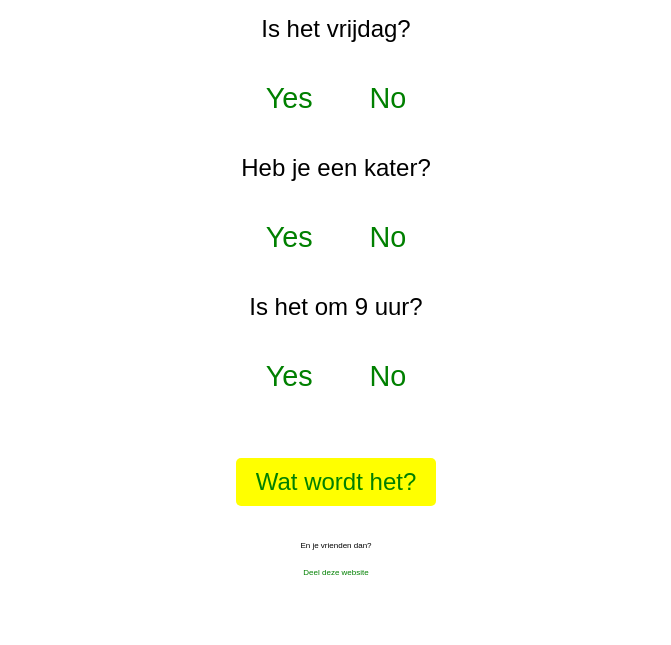
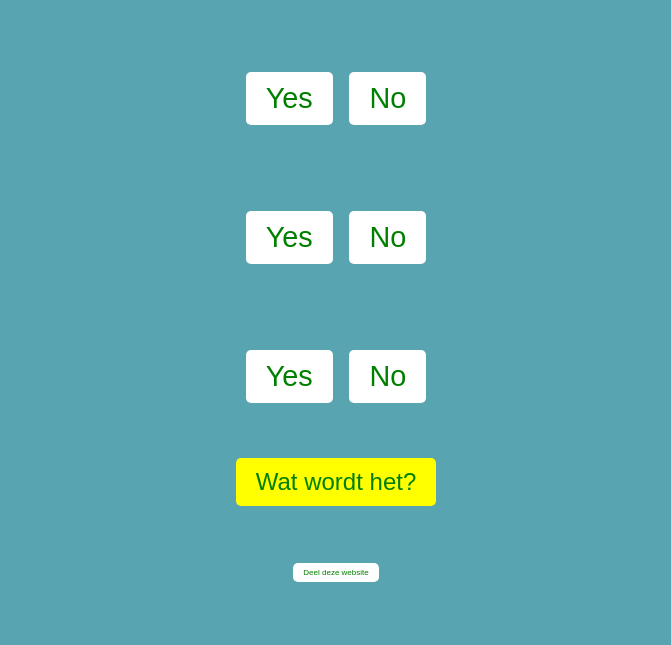
Before and after one commit to Rickthedev1/naarcollege, a plain HTML site: page index.html in a window 1280 px wide. Shown: the part 160-805 px from the top of the page, without its empty margins (304-975 px from the left). Drawn offline with Linux system fonts and the light colour scheme.

Commit message:
Update index.html

```diff
--- a/index.html
+++ b/index.html
@@ -6,8 +6,8 @@
     <title>Moet ik naar college gaan?</title>
     <style>
         body {
-            background-color: #58A4BO;
-            color: #58A4BO;
+            background-color: #58A4B0;
+            color: #58A4B0;
             font-family: Arial, sans-serif;
             text-align: center;
             padding: 50px;
```
